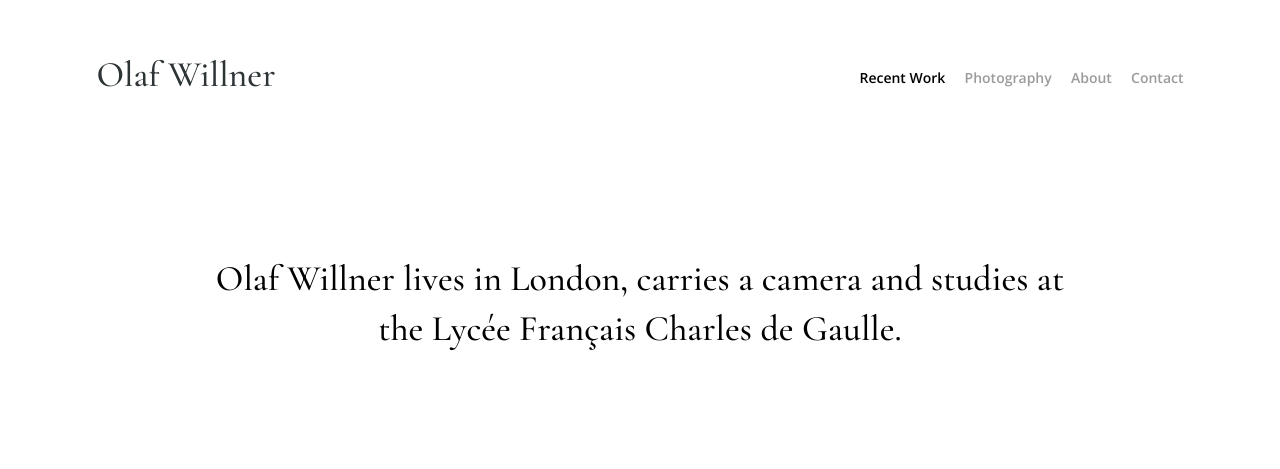
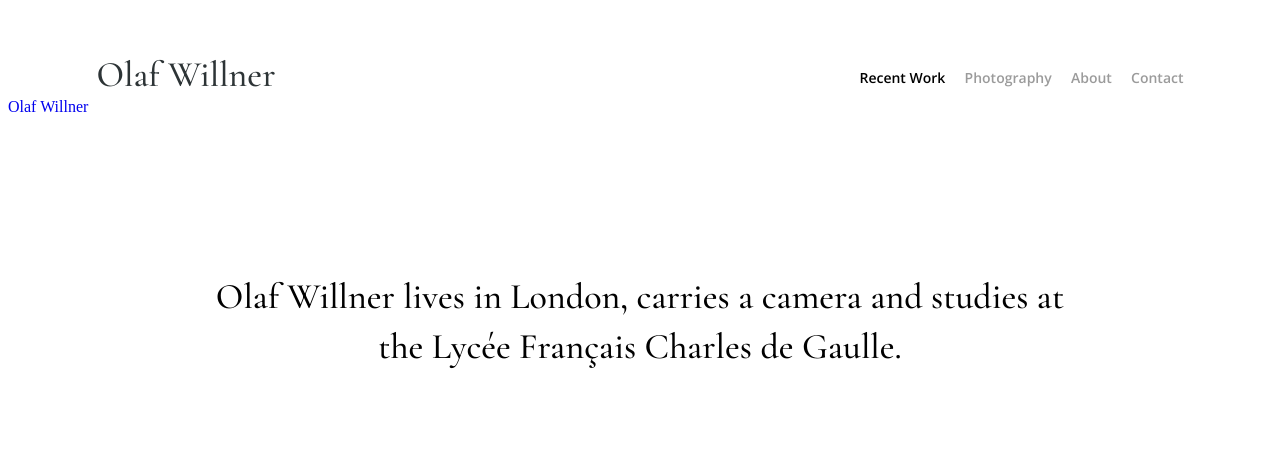
Before and after one commit to olafdrw/Personal-Website-Alt, a plain HTML site: page index.html in a window 1280 px wide. Shown: the top 469 px of the page. Drawn offline with nearby package versions, Linux system fonts and the light colour scheme; a web font is replaced by a local one.

Commit message:
Update index.html

```diff
--- a/index.html
+++ b/index.html
@@ -29,6 +29,11 @@
     </div>
   </div>
   <div class="responsive-header">
+    <div class="responsive-header-inner">
+      <div>
+        <a href="#" class="responsive-title">Olaf Willner</a>
+      </div>
+    </div>
   </div>
   <div class="main">
     <div class="main-inner">
```
